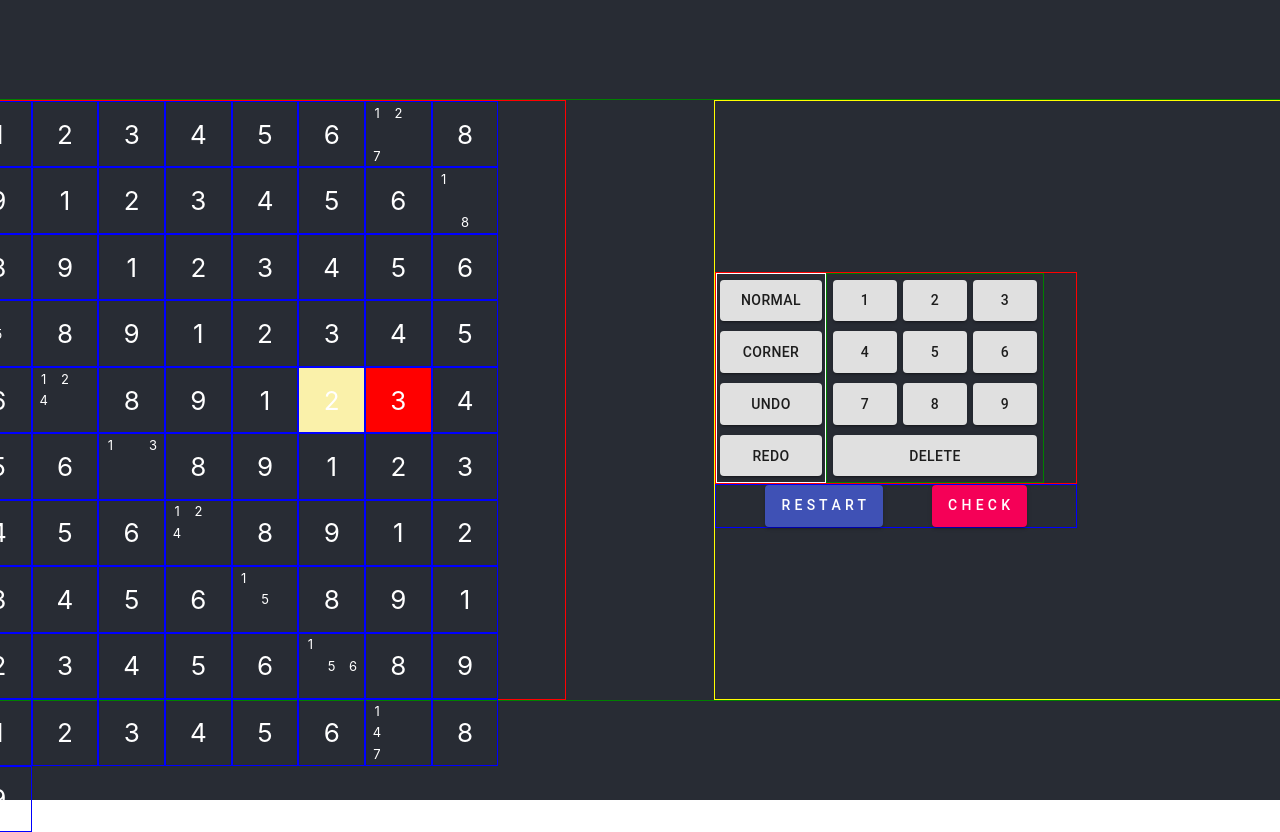
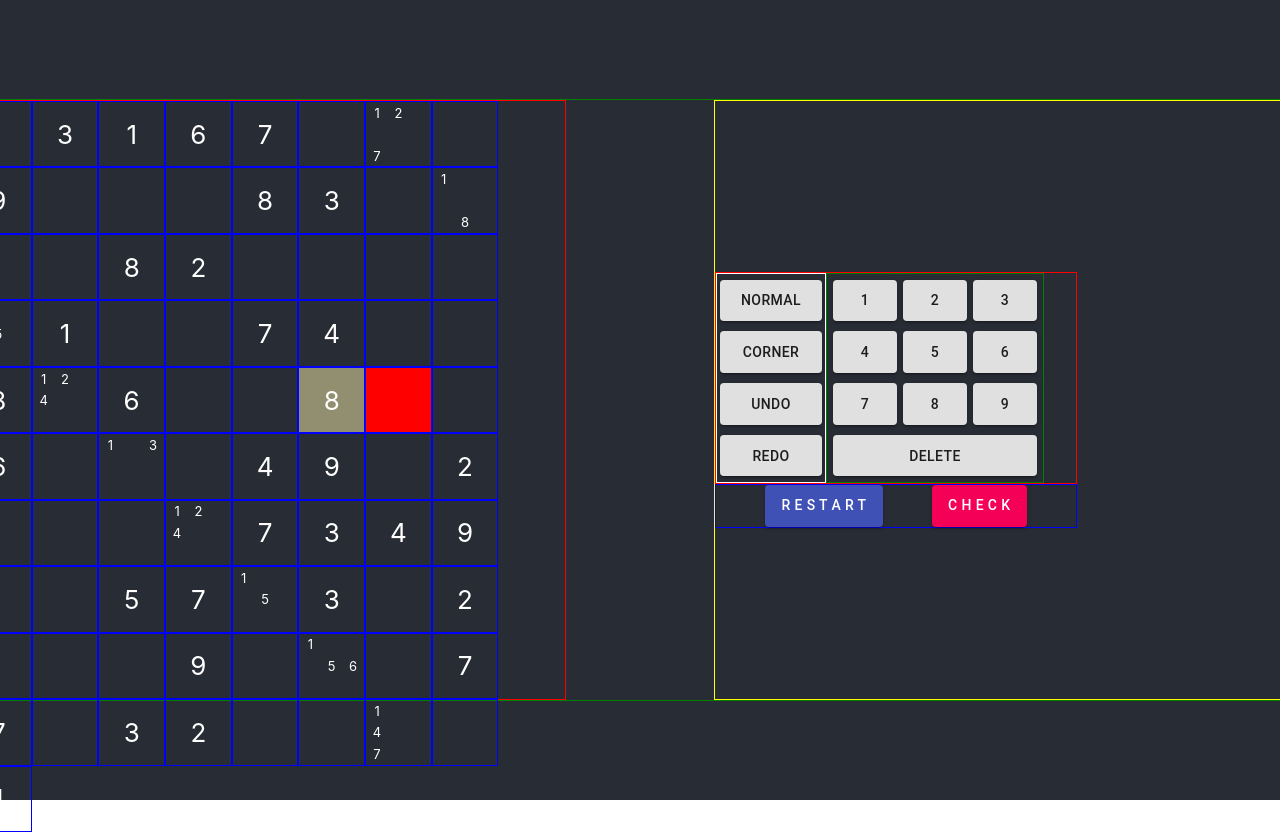
Before and after one commit to rodsouza9/sudko, a React (Create React App) app: page / in a window 1280 px wide. Shown: the top 832 px of the page. Built offline with nearby package versions, Linux system fonts and the light colour scheme.

Commit message:
Add prop to Board that takes in initial state of game. Render Board based on initial state instead of fake values.

```diff
--- a/src/App.css
+++ b/src/App.css
@@ -140,7 +140,7 @@
 }
 
 .highlight {
-    background-color : #FAF1AA;
+    background-color : rgba(250,241,170,0.5);
 }
 
 .contradict {
--- a/src/App.tsx
+++ b/src/App.tsx
@@ -4,10 +4,20 @@ import './App.css';
 import Button from '@material-ui/core/Button';
 
 const App: React.FC = () => {
+  const vals =
+        [null,3   ,1   ,6   ,7   ,null,4   ,null,9   ,
+         null,null,null,8   ,3   ,null,null,null,null,
+         8   ,2   ,null,null,null,null,null,1   ,null,
+         null,7   ,4   ,null,null,8   ,1   ,6   ,null,
+         null,8   ,null,null,6   ,null,null,null,4   ,
+         9   ,null,2   ,null,null,null,null,7   ,3   ,
+         4   ,9   ,null,null,5   ,7   ,2   ,3   ,null,
+         2   ,null,null,null,9   ,null,5   ,null,7   ,
+         7   ,null,3   ,2   ,null,null,6   ,null,1   ] as (SquareValue | null)[];
   return (
     <div className="App">
       <header className="App-header">
-        <Board/>
+        <Board values={vals} />
       </header>
     </div>
   );
@@ -18,12 +28,20 @@ type SquareAddress = number;
 interface BoardState {
     highlights: SquareAddress[];
     contradicts: SquareAddress[];
+    permanentValues: SquareAddress[];
+    values: (SquareValue | null)[];
 }
 
-class Board extends React.Component<{}, BoardState> {
+interface BoardProps {
+    values: (SquareValue | null)[];
+}
+
+class Board extends React.Component<BoardProps, BoardState> {
     state: BoardState = {
         highlights: [37],
         contradicts: [38],
+        permanentValues: this.getPermanentValues(),
+        values: this.props.values,
     };
 
     /**
@@ -36,6 +54,28 @@ class Board extends React.Component<{}, BoardState> {
             }
         );
     }
+
+    getPermanentValues() : SquareAddress[] {
+        let list = [];
+        for (var i = 0; i < 81; i++) {
+            if (this.props.values[i]) {
+                list.push(i as SquareAddress);
+            }
+        }
+        return list;
+    }
+
+/*     convertUndefinedValues(): (SquareValue | null)[] {
+        let list = [];
+        for (var i = 0; i < 81; i++) {
+            if (this.props.values[i] == undefined) {
+                list.push(null);
+            } else {
+                list.push(this.props.values[i] as SquareValue);
+            }
+        }
+        return list;
+    } */
 
     render() {
         return(
@@ -76,7 +116,7 @@ class Board extends React.Component<{}, BoardState> {
         const isHighlighted = this.state.highlights.includes(i);
         const isContradicting = this.state.contradicts.includes(i);
         const marks = i % 9 + 1 == 7 ? [i%1 as SquareValue, i%5+1 as SquareValue, i%3+1 as SquareValue, i%8+1 as SquareValue] : [];
-        return <Square value={i % 9 + 1 as SquareValue}
+        return <Square value={this.state.values[i]}
         isPermanent={false} isHighlighted = {isHighlighted} isContradicting={isContradicting}
         markings={marks} onClick={()=>{ this.toggleSelectSquare(i)}}/>;
     }
@@ -124,6 +164,10 @@ class Square extends React.Component<SquareProps, {}> {
             );
         }
     }
+}
+
+interface NumpadProps {
+    onClickNum: () => void;
 }
 
 class Numpad extends React.Component<{}, {}> {
```
